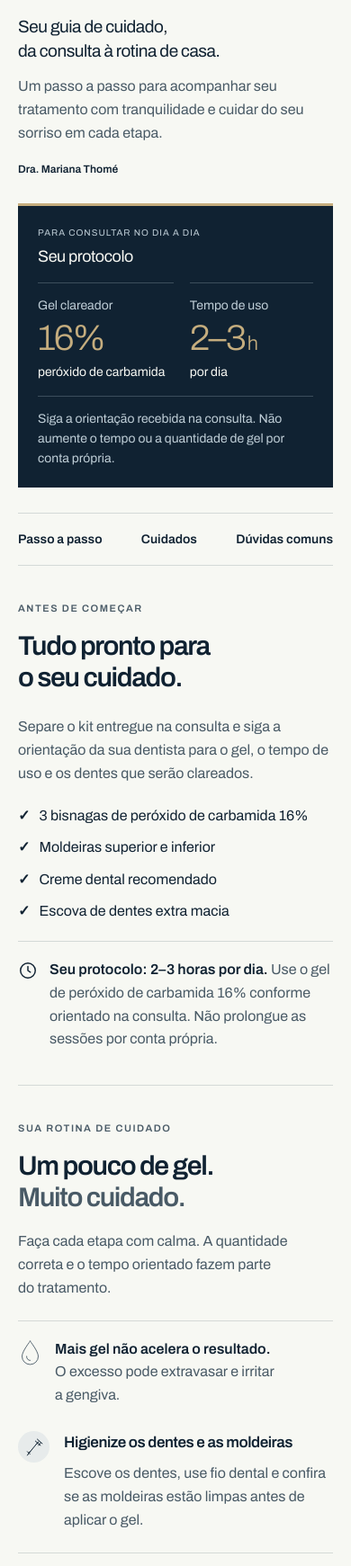
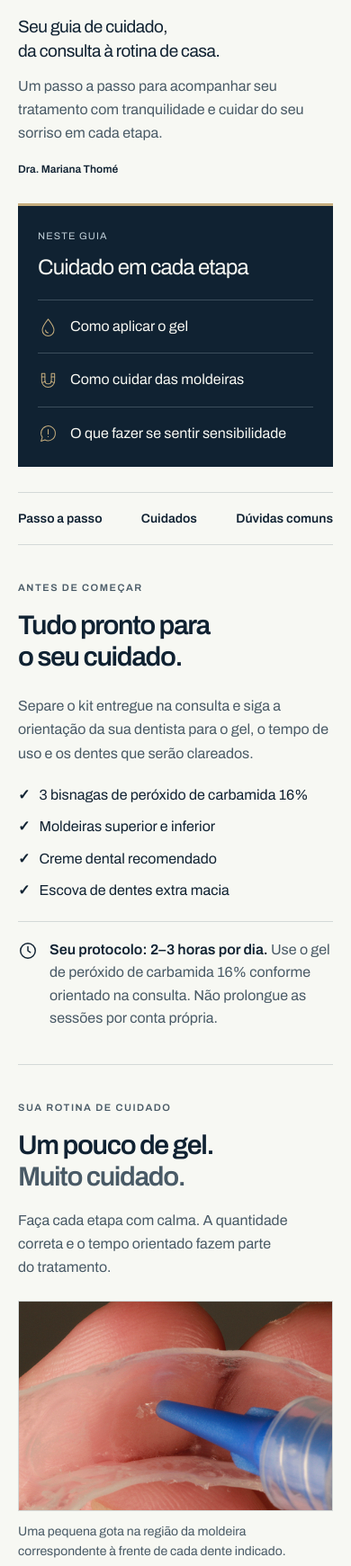
Before and after one commit to viniciusaol/clareamento-thome, a plain HTML site: page index.html in a window 390 px wide. Shown: the part 256-1997 px from the top of the page at 90% size. Drawn offline with Linux system fonts and the light colour scheme.

Commit message:
Adicionar quadro de orientação aprovado e foto da pequena gota de gel

```diff
--- a/index.html
+++ b/index.html
@@ -26,7 +26,7 @@
   <link rel="icon" type="image/svg+xml" href="assets/simbolo-thome.svg">
   <link rel="preload" href="assets/Archivo-Regular.ttf" as="font" type="font/ttf" crossorigin>
   <link rel="preload" href="assets/Archivo-Light.ttf" as="font" type="font/ttf" crossorigin>
-  <link rel="stylesheet" href="styles.css?v=2">
+  <link rel="stylesheet" href="styles.css?v=3">
   <script src="app.js" defer></script>
 </head>
 <body>
@@ -57,14 +57,14 @@
             <p class="hero-description">Um passo a passo para acompanhar seu tratamento com tranquilidade e cuidar do seu sorriso em cada etapa.</p>
             <p class="hero-signature">Dra. Mariana Thomé</p>
           </div>
-          <aside class="protocol-card" aria-labelledby="protocolo-titulo">
-            <p class="protocol-label">Para consultar no dia a dia</p>
-            <h2 id="protocolo-titulo">Seu protocolo</h2>
-            <dl class="protocol-list">
-              <div><dt>Gel clareador</dt><dd>16% <span>peróxido de carbamida</span></dd></div>
-              <div><dt>Tempo de uso</dt><dd>2–3<span class="hour-unit">h</span> <span>por dia</span></dd></div>
-            </dl>
-            <p class="protocol-footnote">Siga a orientação recebida na consulta. Não aumente o tempo ou a quantidade de gel por conta própria.</p>
+          <aside class="orientation-card" aria-labelledby="orientacoes-titulo">
+            <p class="orientation-label">Neste guia</p>
+            <h2 id="orientacoes-titulo">Cuidado em cada etapa</h2>
+            <ul class="orientation-list">
+              <li><svg viewBox="0 0 32 32" aria-hidden="true"><path d="M16 4S7 15 7 21a9 9 0 0 0 18 0c0-6-9-17-9-17Z"/><path d="M12 21c0 3 2 4 4 4"/></svg><span>Como aplicar o gel</span></li>
+              <li><svg viewBox="0 0 32 32" aria-hidden="true"><path d="M6 6v11a10 10 0 0 0 20 0V6h-5v11a5 5 0 0 1-10 0V6Z"/><path d="M6 11h5M21 11h5M7 20l5-2M20 18l5 2"/></svg><span>Como cuidar das moldeiras</span></li>
+              <li><svg viewBox="0 0 32 32" aria-hidden="true"><path d="M27 15a11 11 0 0 1-16 10L5 27l2-6A11 11 0 1 1 27 15Z"/><path d="M16 9v7M16 20h.01"/></svg><span>O que fazer se sentir sensibilidade</span></li>
+            </ul>
           </aside>
         </div>
         <nav class="guide-index wrap" aria-label="Navegação do guia"><span>Neste guia</span><a href="#como-usar">Passo a passo</a><a href="#cuidados">Cuidados</a><a href="#duvidas">Dúvidas comuns</a></nav>
@@ -98,9 +98,16 @@
           <p class="eyebrow">Sua rotina de cuidado</p>
           <h2 id="passos-titulo">Um pouco de gel.<br> <span>Muito cuidado.</span></h2>
           <p>Faça cada etapa com calma. A quantidade correta e o tempo orientado fazem parte do tratamento.</p>
-          <div class="amount-note">
-            <svg viewBox="0 0 48 56" aria-hidden="true"><path d="M24 5S8 25 8 35a16 16 0 0 0 32 0C40 25 24 5 24 5Z"/><path d="M17 35c0 5 3 8 7 8"/></svg>
-            <p><strong>Mais gel não acelera o resultado.</strong><br> O excesso pode extravasar e irritar a gengiva.</p>
+          <div class="gel-reference">
+            <figure class="gel-example">
+              <a href="assets/quantidade-gel-moldeira.png" target="_blank" rel="noopener" aria-label="Ampliar foto da aplicação da pequena gota de gel na moldeira"><img src="assets/quantidade-gel-moldeira.png" alt="Foto em detalhe: a ponteira da seringa deposita uma pequena gota de gel na parte interna da moldeira transparente." width="600" height="400"></a>
+              <figcaption>Uma pequena gota na região da moldeira correspondente à frente de cada dente indicado.</figcaption>
+              <p class="image-source">Fonte: <a href="https://fgmdentalgroup.com/blog/posts/clareamento-dental-pela-tecnica-caseira-praticidade-seguranca-e-eficacia-comprovadas/" target="_blank" rel="noopener">FGM Dental Group · Laryssa Barbosa et al.</a></p>
+            </figure>
+            <div class="amount-note">
+              <svg viewBox="0 0 48 56" aria-hidden="true"><path d="M24 5S8 25 8 35a16 16 0 0 0 32 0C40 25 24 5 24 5Z"/><path d="M17 35c0 5 3 8 7 8"/></svg>
+              <p><strong>Mais gel não acelera o resultado.</strong><br> O excesso pode extravasar e irritar a gengiva.</p>
+            </div>
           </div>
         </div>
         <ol class="steps">
--- a/styles.css
+++ b/styles.css
@@ -41,15 +41,13 @@ h1{font-size:clamp(3.25rem,5.8vw,4.65rem);font-weight:600;letter-spacing:-.065em
 .hero-intro{font-size:1.375rem;line-height:1.4;font-weight:400;letter-spacing:-.025em;margin-bottom:14px}
 .hero-description{font-size:1rem;color:var(--muted);max-width:450px;line-height:1.7}
 .hero-signature{font-size:.8125rem;font-weight:600;margin-top:25px}
-.protocol-card{background:var(--ink);color:var(--paper);padding:32px 36px 28px;position:relative;border-top:4px solid var(--gold)}
-.protocol-label{font-size:.6875rem;font-weight:400;letter-spacing:.1em;text-transform:uppercase;color:var(--blue);margin-bottom:8px}
-.protocol-card h2{font-size:1.375rem;letter-spacing:-.025em;font-weight:400;margin-bottom:23px}
-.protocol-list>div{border-top:1px solid rgba(191,206,215,.25);padding:15px 0 18px}
-.protocol-list dt{font-size:.875rem;color:var(--blue);margin-bottom:3px}
-.protocol-list dd{font-size:3rem;font-weight:300;line-height:1.1;letter-spacing:-.055em;color:var(--gold)}
-.protocol-list dd>span:not(.hour-unit){display:block;font-size:.875rem;color:var(--paper);letter-spacing:0;font-weight:400;line-height:1.5;margin-top:5px}
-.protocol-list .hour-unit{font-size:1.75rem;letter-spacing:-.03em;margin-left:5px}
-.protocol-footnote{font-size:.875rem;line-height:1.6;color:var(--blue);border-top:1px solid rgba(191,206,215,.25);padding-top:16px}
+.orientation-card{background:var(--ink);color:var(--paper);padding:32px 36px;position:relative;border-top:4px solid var(--gold)}
+.orientation-label{font-size:.75rem;font-weight:400;letter-spacing:.1em;text-transform:uppercase;color:var(--blue);margin-bottom:12px}
+.orientation-card h2{font-size:1.75rem;letter-spacing:-.035em;font-weight:400;line-height:1.2;margin-bottom:25px}
+.orientation-list{list-style:none;margin:0;padding:0}
+.orientation-list li{display:flex;align-items:flex-start;gap:15px;border-top:1px solid rgba(191,206,215,.25);padding:19px 0;font-size:1rem;line-height:1.55}
+.orientation-list li:last-child{padding-bottom:0}
+.orientation-list svg{width:25px;height:25px;color:var(--gold);margin-top:1px;stroke-width:1.4}
 .guide-index{display:flex;align-items:center;gap:32px;padding-block:21px;border-block:1px solid var(--line);font-size:.875rem}
 .guide-index>span{font-size:.75rem;color:var(--muted);margin-right:auto;letter-spacing:.04em}
 .guide-index a{text-decoration:none;font-weight:600}
@@ -65,6 +63,13 @@ h1{font-size:clamp(3.25rem,5.8vw,4.65rem);font-weight:600;letter-spacing:-.065em
 .steps-section{display:grid;grid-template-columns:1fr 1.55fr;gap:70px;padding-block:64px 38px}
 .steps-aside h2 span{color:var(--muted)}
 .steps-aside>p:not(.eyebrow){color:var(--muted);margin-top:20px;max-width:315px}
+.gel-reference{margin-top:28px}
+.gel-example{margin:0;break-inside:avoid}
+.gel-example img{width:100%;height:auto;border:1px solid var(--line)}
+.gel-example>a{display:block;cursor:zoom-in}
+.gel-example figcaption{font-size:.875rem;line-height:1.6;color:var(--muted);margin-top:12px}
+.image-source{font-size:.6875rem;line-height:1.5;color:var(--muted);margin-top:9px}
+.image-source a{text-underline-offset:2px}
 .amount-note{display:flex;gap:14px;margin-top:30px;padding:22px 0;border-top:1px solid var(--line);max-width:330px}
 .amount-note svg{width:32px;height:40px;color:var(--muted)}
 .amount-note p{font-size:1rem;color:var(--muted);line-height:1.6}
@@ -111,7 +116,7 @@ h1{font-size:clamp(3.25rem,5.8vw,4.65rem);font-weight:600;letter-spacing:-.065em
   .wrap,.header-inner{width:calc(100% - 56px)}
   .hero-inner{gap:48px;grid-template-columns:1.25fr 1fr;padding-block:48px}
   .preparation,.steps-section,.faq-section{gap:40px;grid-template-columns:1fr 1.5fr}
-  .protocol-card{padding:28px}.protocol-list dd{font-size:2.7rem}
+  .orientation-card{padding:28px}
   .kit-list{grid-template-columns:1fr;gap:8px}
   .care-grid{gap:24px}.care-grid article+article{padding-left:24px}
   .contact-section{gap:32px}.edition-label{padding-left:20px}.header-inner{gap:22px}
@@ -124,17 +129,16 @@ h1{font-size:clamp(3.25rem,5.8vw,4.65rem);font-weight:600;letter-spacing:-.065em
   h1{font-size:clamp(2.75rem,12vw,4.1rem);line-height:1.04;margin-bottom:20px;letter-spacing:-.06em}
   .hero-intro{font-size:1.1875rem;line-height:1.4;margin-bottom:12px}.hero-description{font-size:1rem;max-width:100%;line-height:1.65}
   .hero-signature{margin-top:17px;font-size:.75rem}.eyebrow{font-size:.6875rem;margin-bottom:16px}
-  .protocol-card{margin-top:27px;padding:22px 22px 20px;border-top-width:3px}
-  .protocol-label{font-size:.625rem}.protocol-card h2{font-size:1.125rem;margin-bottom:18px}
-  .protocol-list{display:grid;grid-template-columns:1.1fr 1fr;gap:18px}.protocol-list>div{padding:13px 0 16px}
-  .protocol-list dt{font-size:.875rem}.protocol-list dd{font-size:2.5rem}.protocol-list dd>span:not(.hour-unit){font-size:.875rem;line-height:1.4;margin-top:6px}
-  .protocol-list .hour-unit{font-size:1.375rem;margin-left:3px}.protocol-footnote{font-size:.875rem;padding-top:14px;line-height:1.6}
+  .orientation-card{margin-top:27px;padding:24px 22px;border-top-width:3px}
+  .orientation-label{font-size:.6875rem}.orientation-card h2{font-size:1.5rem;margin-bottom:21px}
+  .orientation-list li{padding-block:17px;font-size:1rem;gap:13px}.orientation-list svg{width:23px;height:23px}
   .guide-index{gap:20px;justify-content:space-between;font-size:.875rem;padding-block:17px}.guide-index>span{display:none}
   h2{font-size:1.875rem}
   .preparation{grid-template-columns:1fr;gap:24px;padding-block:38px}.preparation-body>p{font-size:1rem}
   .kit-list{margin-block:20px;gap:9px;font-size:1rem}.prescription-note{font-size:1rem;padding-top:18px}
   .steps-section{grid-template-columns:1fr;gap:28px;padding-block:38px 28px}
   .steps-aside>p:not(.eyebrow){margin-top:18px;max-width:100%;font-size:1rem}
+  .gel-reference{margin-top:23px}.gel-example figcaption{font-size:.875rem}
   .amount-note{margin-top:22px;max-width:100%;padding:18px 0 0}.amount-note svg{width:27px;height:34px}
   .steps>li{grid-template-columns:36px 1fr;gap:15px;padding:22px 0}.step-icon{width:35px;height:35px}.step-icon svg{width:22px;height:22px}
   .steps h3{font-size:1.0625rem;line-height:1.3}.steps p{font-size:1rem;line-height:1.65}
@@ -148,7 +152,7 @@ h1{font-size:clamp(3.25rem,5.8vw,4.65rem);font-weight:600;letter-spacing:-.065em
   .contact-actions .phone-link{font-size:1.4rem;margin-top:15px}.email-link{font-size:.8125rem}.clinical-note{font-size:.6875rem;line-height:1.6;padding-block:18px 25px}
   .site-footer{flex-wrap:wrap;gap:0 10px;padding-block:9px 24px}.site-footer .logo{width:155px;margin-left:-15px}.site-footer p{font-size:.6875rem}.site-footer>a:last-child{width:100%;margin-top:0;font-size:.75rem}
 }
-@media(max-width:360px){.print-button span{font-size:.75rem}.print-button{padding:10px 8px}.header-inner{gap:0}.logo{width:180px}.guide-index{font-size:.875rem;gap:12px}.protocol-card{padding-inline:18px}}
+@media(max-width:360px){.print-button span{font-size:.75rem}.print-button{padding:10px 8px}.header-inner{gap:0}.logo{width:180px}.guide-index{font-size:.875rem;gap:12px}.orientation-card{padding-inline:18px}}
 @media(prefers-reduced-motion:reduce){html{scroll-behavior:auto}.button{transition:none}}
 @page{size:A4 portrait;margin:14mm 15mm 12mm}
 @media print{
@@ -166,20 +170,20 @@ h1{font-size:clamp(3.25rem,5.8vw,4.65rem);font-weight:600;letter-spacing:-.065em
   h1{font-size:39pt;line-height:1.04;letter-spacing:-.06em;margin-bottom:7mm}
   .hero-copy .eyebrow{font-size:8pt;gap:3mm}.hero-copy .eyebrow::before{width:7mm}
   .hero-intro{font-size:16pt;line-height:1.3;margin-bottom:5mm}.hero-description{font-size:10.5pt;line-height:1.6;max-width:none}.hero-signature{font-size:9pt;margin-top:6mm}
-  .protocol-card{padding:7mm 7mm 6mm;margin:0;border-top-width:1mm}
-  .protocol-label{font-size:6.5pt;letter-spacing:.07em;margin-bottom:3mm}.protocol-card h2{font-size:16pt;margin-bottom:6mm}
-  .protocol-list{display:block}.protocol-list>div{padding:4mm 0}.protocol-list dt{font-size:8pt;margin-bottom:2mm}.protocol-list dd{font-size:32pt}
-  .protocol-list dd>span:not(.hour-unit){font-size:9pt;line-height:1.4;margin-top:2mm}.protocol-list .hour-unit{font-size:18pt;margin-left:1mm}
-  .protocol-footnote{font-size:7.5pt;line-height:1.6;padding-top:4mm}
+  .orientation-card{padding:7mm;margin:0;border-top-width:1mm}
+  .orientation-label{font-size:7.5pt;letter-spacing:.07em;margin-bottom:4mm}.orientation-card h2{font-size:20pt;margin-bottom:6mm}
+  .orientation-list li{font-size:11pt;padding:5mm 0;gap:4mm;line-height:1.5}.orientation-list svg{width:6mm;height:6mm}
   .preparation{display:block;padding-block:9mm 0;border:0}.section-heading h2 br{display:none}
   .preparation-body>p{font-size:10.5pt;margin-top:5mm}.kit-list{grid-template-columns:1fr 1fr;gap:3mm 8mm;margin:6mm 0;font-size:10pt}
   .prescription-note{font-size:10pt;padding-top:5mm;gap:4mm}.prescription-note svg{width:6mm;height:6mm}
   .steps-section{display:block;padding:4mm 0 0}.steps-aside h2 br{display:none}.steps-aside>p:not(.eyebrow){font-size:10.5pt;max-width:none;margin-top:5mm}
-  .amount-note{max-width:none;margin-top:6mm;padding:4mm 0;gap:4mm;align-items:center;border-bottom:.3pt solid var(--line)}
+  .gel-reference{display:grid;grid-template-columns:57mm 1fr;gap:8mm;align-items:center;margin-top:4mm;padding:3mm 0;border-block:.3pt solid var(--line);break-inside:avoid}
+  .gel-example figcaption{font-size:8pt;line-height:1.45;margin-top:2mm}.image-source{font-size:6.5pt;line-height:1.4;margin-top:2mm}
+  .amount-note{max-width:none;margin-top:0;padding:0;gap:4mm;align-items:center;border:0}
   .amount-note svg{width:7mm;height:9mm}.amount-note p{font-size:10pt;line-height:1.4}.amount-note p br{display:none}
-  .steps{margin-top:6mm}.steps>li{grid-template-columns:12mm 1fr;gap:5mm;padding:6mm 0}
-  .step-icon{width:11mm;height:11mm}.step-icon svg{width:7mm;height:7mm}.steps h3{font-size:12pt;margin-top:0;margin-bottom:2mm}.steps p{font-size:10.5pt;line-height:1.5}
-  .routine-reminder{display:block;margin-top:7mm;padding:5mm 0;font-size:10pt}.routine-reminder>span{display:none}
+  .steps{margin-top:4mm}.steps>li{grid-template-columns:12mm 1fr;gap:5mm;padding:3.8mm 0}
+  .step-icon{width:11mm;height:11mm}.step-icon svg{width:7mm;height:7mm}.steps h3{font-size:12pt;margin-top:0;margin-bottom:1.5mm}.steps p{font-size:10.5pt;line-height:1.5}
+  .routine-reminder{display:block;margin-top:5mm;padding:3mm 0;font-size:10pt}.routine-reminder>span{display:none}
   .care-section{padding-top:2mm}.care-heading{margin-bottom:5mm}.care-heading h2 br{display:none}
   .care-grid{grid-template-columns:repeat(3,1fr);gap:5mm}.care-grid article+article{padding-left:5mm;border-left:.3pt solid var(--line);border-top:0;padding-top:0}
   .care-grid h3{font-size:10.5pt;margin-bottom:2mm;line-height:1.2}.care-grid p{font-size:9.5pt;line-height:1.5}
```
Also changed, not shown: assets/quantidade-gel-moldeira.png (added), 1 other file.
